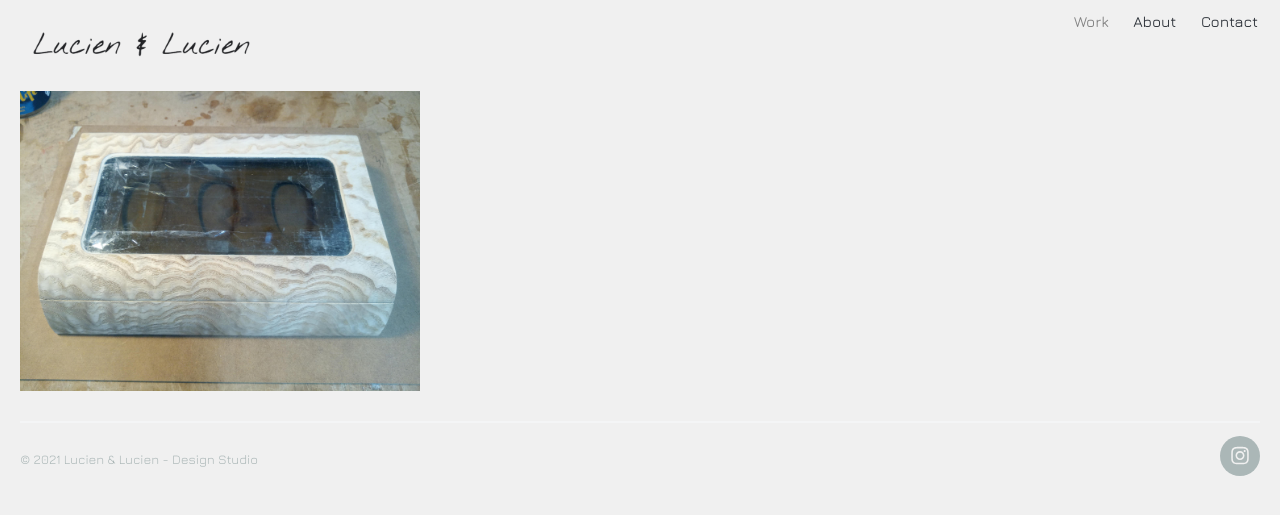
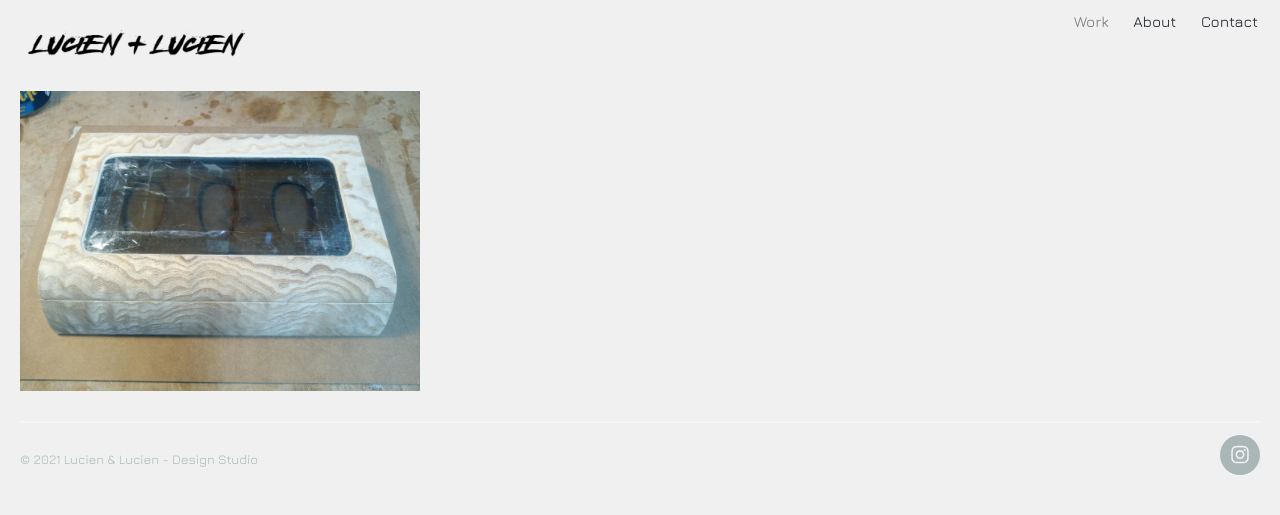
Before and after one commit to kifbv/kifbv.github.io, a Jekyll site: the page built from index.html, in a window 1280 px wide. Shown: the top 515 px of the page. Built offline with Jekyll 4.4.1, drawn with Linux system fonts in a browser that asks for light colours; nearby versions of some CDN libraries.

Commit message:
try another logo

```diff
--- a/_data/settings.yml
+++ b/_data/settings.yml
@@ -3,7 +3,7 @@ basic_settings:
   favicon_image: /images/lucienlucienfavicon.png
 
 header_settings:
-  logo_image: /images/lucienlucienlogo2.png
+  logo_image: /images/lucienlucienlogo4.png
   logo_width: 240
 
 menu_settings:
```
Also changed, not shown: images/lucienlucienlogo4.png (added).
